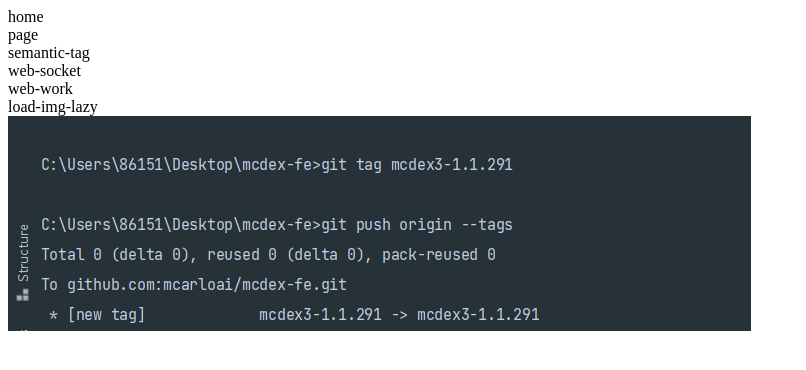
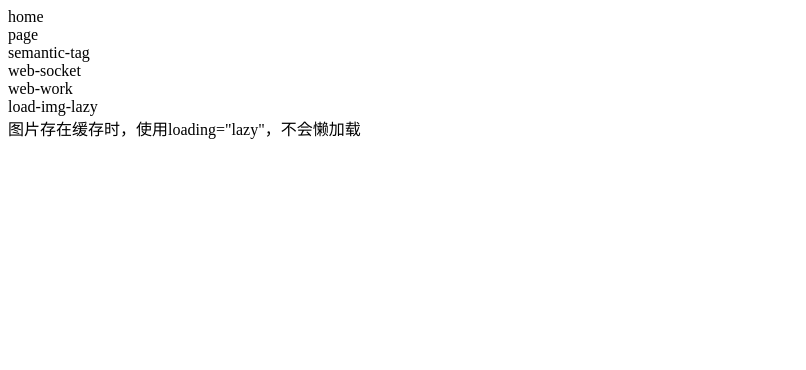
Before and after one commit to xionkq/vue-webpack, a Vue app: page /#/home in a window 1280 px wide. Both pictures are taken after a click on the element "load-img-lazy". Shown: the top 370 px of the page, without its empty margins (0-806 px from the left). Built offline with nearby package versions, Linux system fonts and the light colour scheme.

Commit message:
eslint config and LoadImgLazy.vue

```diff
--- a/src/components/LoadImgLazy.vue
+++ b/src/components/LoadImgLazy.vue
@@ -1,11 +1,21 @@
 <script setup lang="ts">
-
+const note = '图片存在缓存时，使用loading="lazy"，不会懒加载'
 </script>
 
 <template>
-  <img src="@/assets/image.png">
+  <div class="box">
+    <div>{{ note }}</div>
+    <img class="img" src="@/assets/image.png" loading="lazy" alt="">
+  </div>
 </template>
 
-<style scoped>
+<style scoped lang="scss">
+.box {
+  height: 300px;
+  overflow: scroll;
 
+  .img {
+    margin-top: 300px;
+  }
+}
 </style>
--- a/webpack.config.js
+++ b/webpack.config.js
@@ -33,7 +33,7 @@ const config = {
                 use: ['vue-style-loader', 'css-loader', 'sass-loader']
             },
             {
-                test: /\.worker.js$/,
+                test: /\.worker.(js|ts)$/,
                 use: {
                     loader: 'worker-loader',
                     options: { inline: 'no-fallback' }
```
Also changed, not shown: .eslintrc.js.
